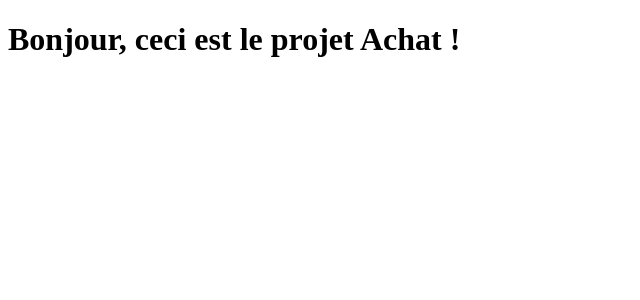
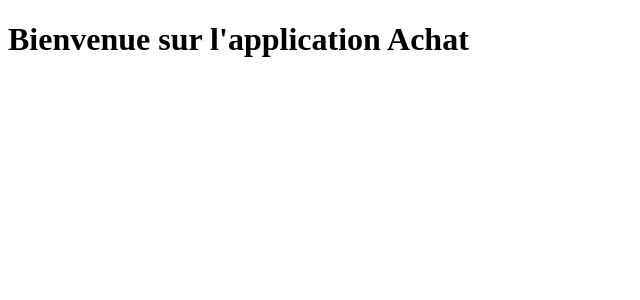
Before and after one commit to Natacha290381/achat, a React (Create React App) app: page / in a window 1280 px wide. Shown: the top 300 px of the page, without its empty margins (0-640 px from the left). Built offline with nearby package versions, Linux system fonts and the light colour scheme.

Commit message:
Update App.js

```diff
--- a/src/App.js
+++ b/src/App.js
@@ -1,7 +1,11 @@
 import React from 'react';
 
 function App() {
-  return <h1>Bonjour, ceci est le projet Achat !</h1>;
+  return (
+    <div>
+      <h1>Bienvenue sur l'application Achat</h1>
+    </div>
+  );
 }
 
 export default App;
```
